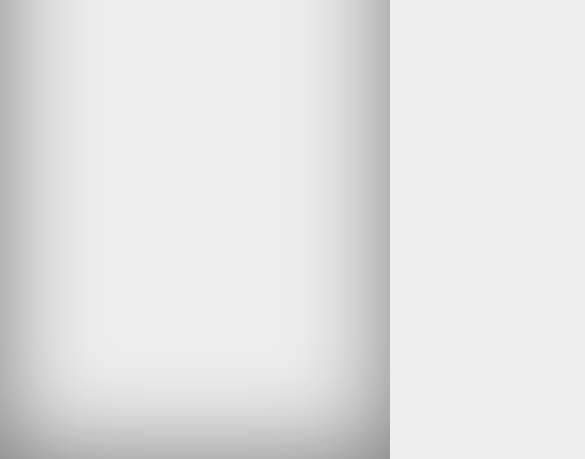
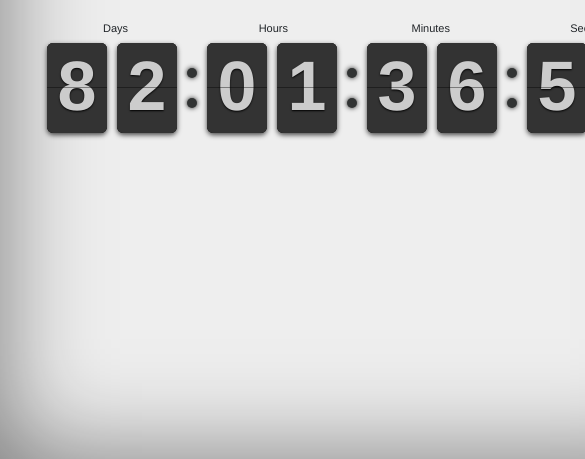
Before and after one commit to kevcoxe/rkwedding, a plain HTML site: page index.html in a window 390 px wide. Shown: the part 385-844 px from the top of the page, 585 px wide, since content can reach past the window. Drawn offline with nearby package versions, Linux system fonts and the light colour scheme.

Commit message:
change to like mobile

```diff
--- a/index.html
+++ b/index.html
@@ -35,11 +35,11 @@
 
     <div class="site-wrapper">
 
-      <div class="site-wrapper-inner">
+      <div class="site-wrapper-inner" style="vertical-align: middle;">
 
         <div class="cover-container">
 
-          <div class="inner cover">
+          <div class="inner cover" style="width: 690px; height: 191px;">
             <h1 class="cover-heading">Time till the Wedding!</h1>
             <br>
             <div class="clock" style="margin:2em;"></div>
```
